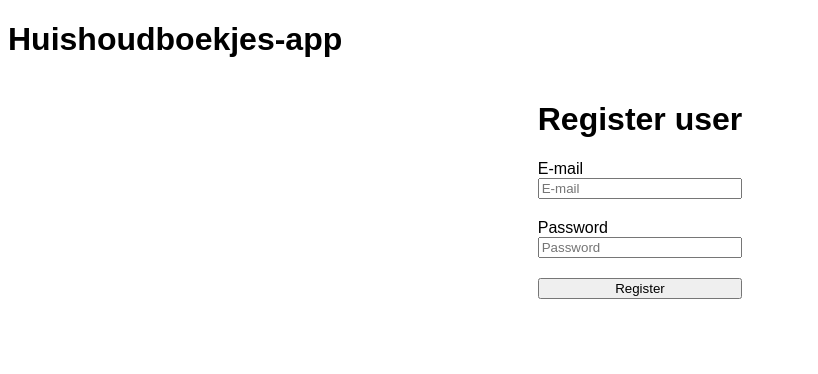
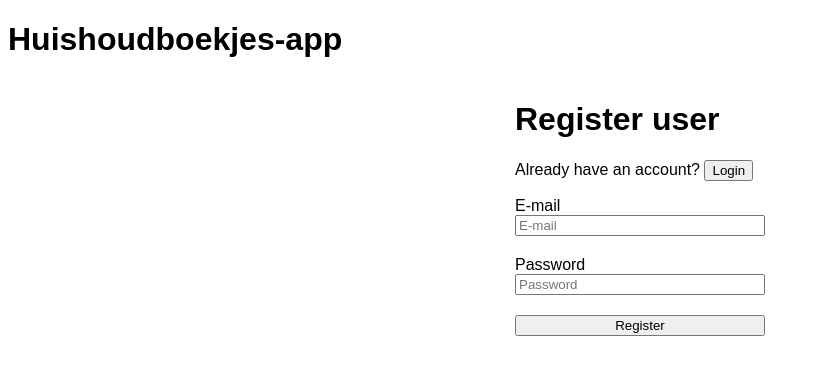
Before and after one commit to avans-webs6/adweb-2223-eindopdracht-stefvandeloo, an Angular app in the folder Huishoudboekjes-app/: page /register in a window 1280 px wide. Shown: the top 374 px of the page, without its empty margins (0-818 px from the left). Built offline with nearby package versions, Linux system fonts and the light colour scheme; no server answers.

Commit message:
Style auth forms

```diff
--- a/Huishoudboekjes-app/src/app/authentication-login-user/authentication-login-user.component.css
+++ b/Huishoudboekjes-app/src/app/authentication-login-user/authentication-login-user.component.css
@@ -7,11 +7,15 @@ form {
   flex-direction: column;
 }
 
-.login-container {
+.login-main-container {
   display: flex;
   justify-content: center;
   align-items: center;
   height: 100%;
+}
+
+.login-container {
+  width: 250px;
 }
 
 .form-item {
--- a/Huishoudboekjes-app/src/app/authentication-login-user/authentication-login-user.component.html
+++ b/Huishoudboekjes-app/src/app/authentication-login-user/authentication-login-user.component.html
@@ -1,6 +1,9 @@
-<div class="login-container">
-  <div>
-    <h1>Login user</h1>
+<div class="login-main-container">
+  <div class="login-container">
+    <div>
+      <h1>Login user</h1>
+      <p>No account yet? <button routerLink="/register" routerLinkActive="active">Register</button></p>
+    </div>
 
     <form (submit)="loginUser()">
       <div class="form-item">
--- a/Huishoudboekjes-app/src/app/authentication-register-user/authentication-register-user.component.css
+++ b/Huishoudboekjes-app/src/app/authentication-register-user/authentication-register-user.component.css
@@ -7,11 +7,15 @@ form {
   flex-direction: column;
 }
 
-.register-container {
+.register-main-container {
   display: flex;
   justify-content: center;
   align-items: center;
   height: 100%;
+}
+
+.register-container {
+  width: 250px;
 }
 
 .form-item {
--- a/Huishoudboekjes-app/src/app/authentication-register-user/authentication-register-user.component.html
+++ b/Huishoudboekjes-app/src/app/authentication-register-user/authentication-register-user.component.html
@@ -1,6 +1,9 @@
-<div class="register-container">
-  <div>
-    <h1>Register user</h1>
+<div class="register-main-container">
+  <div class="register-container">
+    <div>
+      <h1>Register user</h1>
+      <p>Already have an account? <button routerLink="/login" routerLinkActive="active">Login</button></p>
+    </div>
 
     <form (submit)="createUser()">
       <div class="form-item">
```
Also changed, not shown: Huishoudboekjes-app/src/environments/environment.ts (line endings or trailing spaces).
